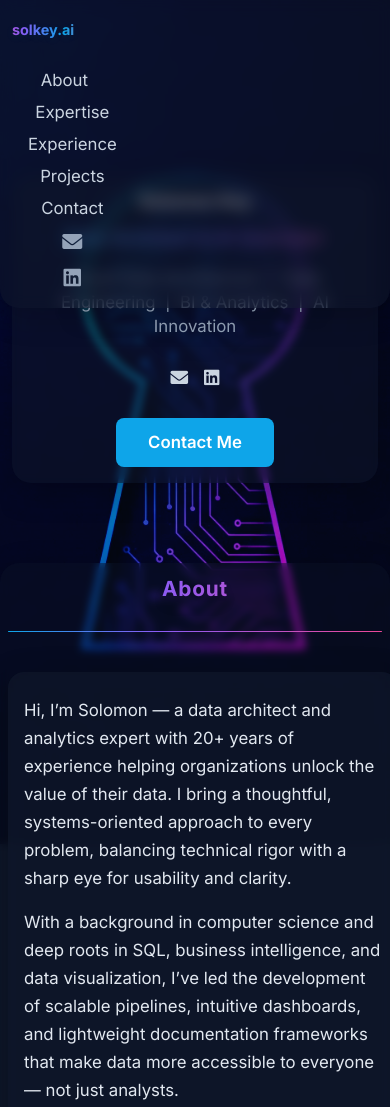
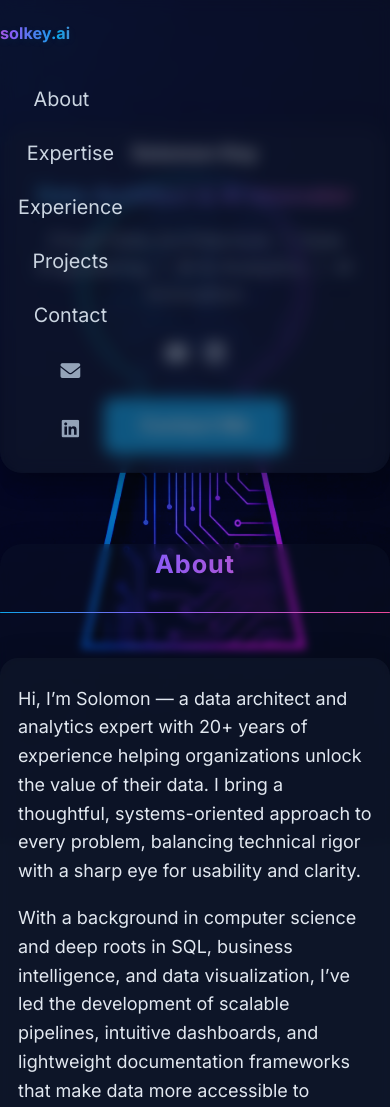
Before and after one commit to sol-key-ai/personal-landing-page, a plain HTML site: page index.html in a window 390 px wide. Shown: the top 1107 px of the page. Drawn offline with nearby package versions, Linux system fonts and the light colour scheme.

Commit message:
The mobile CSS has been updated to:
Set the base font size to 18px for better readability.
Remove extra padding and margins from .container, .section, and .card so cards are truly edge-to-edge.
Ensure all text is larger and more comfortable to read on mobile.
This should resolve the "zoomed out" and small text issues. Please refresh on your phone to confirm the improvements!

```diff
--- a/index.html
+++ b/index.html
@@ -219,18 +219,36 @@
             100% { background-position: 200% 50%; }
         }
         @media (max-width: 640px) {
-            .section { padding: 0.5rem 0; max-width: 100vw; }
-            .container { padding: 0 0.5rem; max-width: 100vw; }
-            .card { padding: 0.5rem; width: 100vw !important; max-width: 100vw !important; margin-left: -0.5rem; margin-right: -0.5rem; }
-            h1 { font-size: 2rem !important; }
-            h2 { font-size: 1.3rem !important; }
-            .text-2xl { font-size: 1.1rem !important; }
-            .text-5xl { font-size: 2rem !important; }
-            body, .text-base, .text-lg { font-size: 1.05rem !important; }
+            html {
+                font-size: 18px !important;
+            }
+            .section, .container {
+                padding: 0 !important;
+                max-width: 100vw !important;
+            }
+            .card {
+                width: 100vw !important;
+                max-width: 100vw !important;
+                margin: 0 !important;
+                padding: 1rem !important;
+            }
+            .card p {
+                font-size: 1rem !important;
+                line-height: 1.6 !important;
+            }
+            nav a {
+                font-size: 1.1rem !important;
+                padding: 0.5rem 0 !important;
+            }
+            h1 { font-size: 2.2rem !important; }
+            h2 { font-size: 1.4rem !important; }
+            .text-2xl { font-size: 1.2rem !important; }
+            .text-5xl { font-size: 2.2rem !important; }
+            body, .text-base, .text-lg { font-size: 1.1rem !important; }
             nav .container { flex-direction: column; align-items: flex-start; }
             nav .space-x-6 { margin-top: 0.5rem; }
             nav .flex { flex-direction: column; gap: 0.5rem; }
-            .nav-title { font-size: 1.1rem !important; }
+            .nav-title { font-size: 1.2rem !important; }
         }
         @media (max-width: 400px) {
             h1, .text-5xl { font-size: 1.1rem !important; }
```
